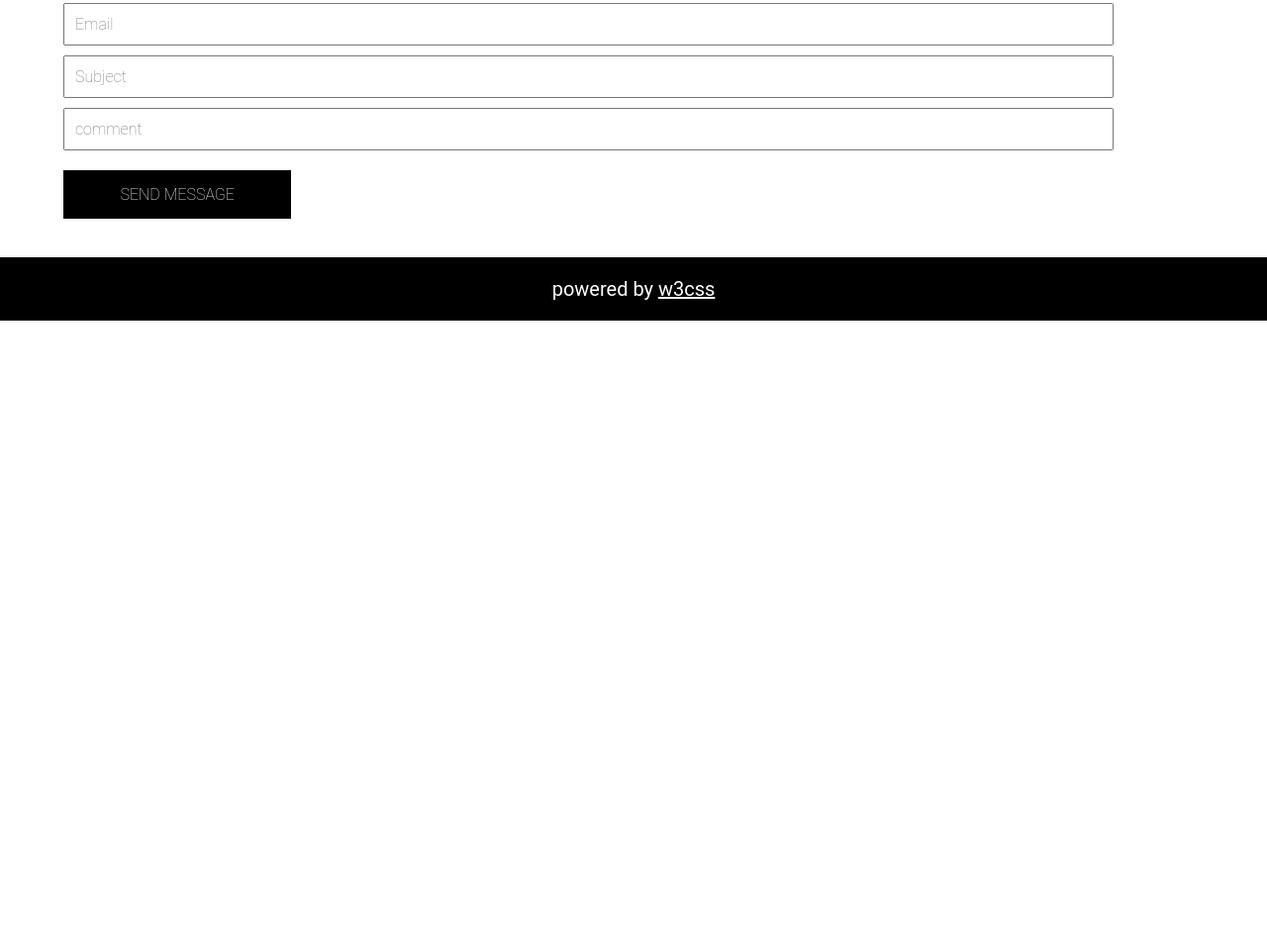
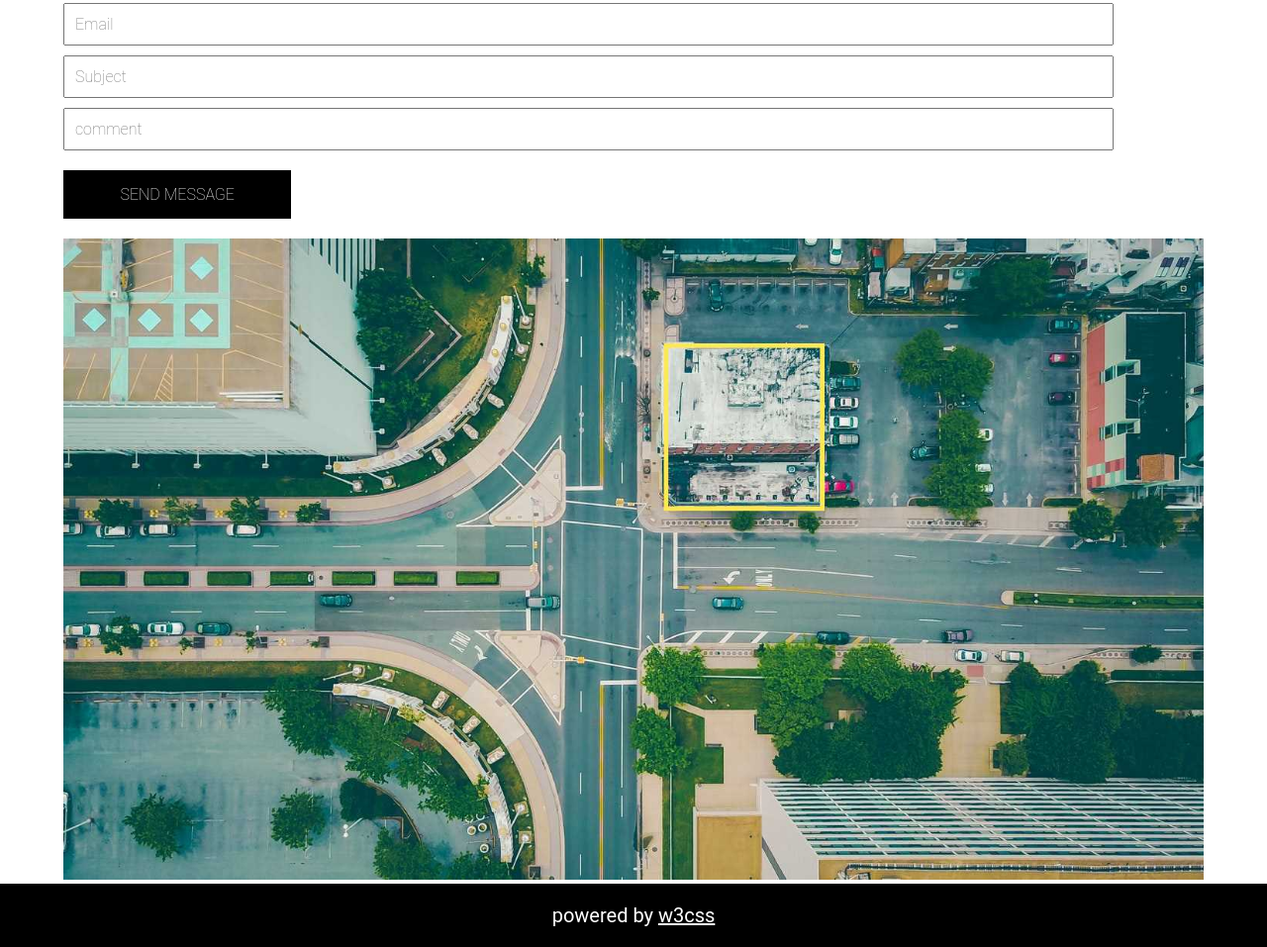
Before and after one commit to YasmeenOmar98/project-one, a plain HTML site: page index.html in a window 1280 px wide. Shown: the part 2328-3285 px from the top of the page at 99% size. Before the commit the page ends 2652 px from the top, so only its background shows below. Drawn offline with nearby package versions, Linux system fonts and the light colour scheme.

Commit message:
Update index.html

```diff
--- a/index.html
+++ b/index.html
@@ -131,7 +131,7 @@
         </form>
     </section>
     <div class="map container">
-        <img src="map.jpg" alt="">
+        <img src="images/map.jpg" alt="">
     </div>
     <!-- ------footer--- -->
     <footer>
```
